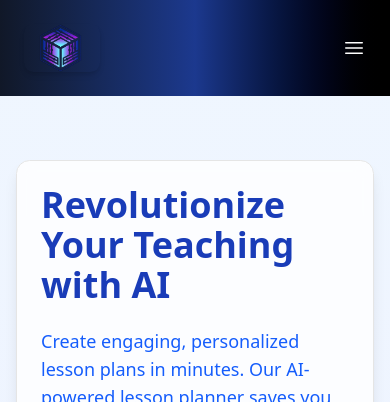
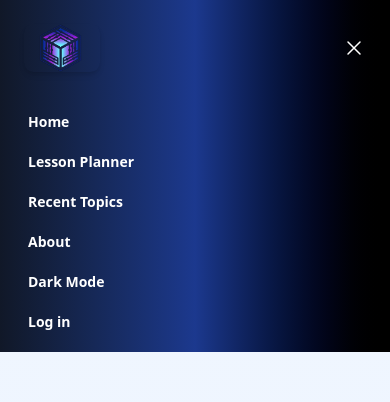
Before and after one commit to bhanupattemz/Lesson_Planner, a React (Vite) app: page / in a window 390 px wide. Both pictures are taken after a click on the button "Open main menu". Shown: the top 402 px of the page. Built offline with nearby package versions, Linux system fonts and the light colour scheme.

Commit message:
update header toggle function

```diff
--- a/src/components/Layout/Header.jsx
+++ b/src/components/Layout/Header.jsx
@@ -1,13 +1,15 @@
 import { useEffect, useState } from 'react';
 import { Moon, Sun } from 'lucide-react';
 import { useAuth } from '../../AuthContext';
-import { toast } from "react-toastify"
-import logo from "../../assets/logo.png"
-import { Link } from 'react-router-dom';
+import { toast } from "react-toastify";
+import logo from "../../assets/logo.png";
+import { Link, useNavigate } from 'react-router-dom';
 
 export default function Header() {
     const [theme, setTheme] = useState('light');
+    const [isMenuOpen, setIsMenuOpen] = useState(false);
     const { loggedIn, logout } = useAuth();
+    const navigate = useNavigate();
 
     useEffect(() => {
         const savedTheme = localStorage.getItem('theme') || 'light';
@@ -22,22 +24,27 @@ export default function Header() {
         document.documentElement.classList.toggle('dark', newTheme === 'dark');
     };
 
+    const toggleMenu = () => {
+        setIsMenuOpen(!isMenuOpen);
+    };
+
     return (
         <header className="bg-gradient-to-r from-gray-900 via-blue-900 to-black">
             <nav className="mx-auto flex max-w-7xl items-center justify-between p-6 lg:px-8" aria-label="Global">
                 <div className="flex lg:flex-1">
-                    <a href="/" className="-m-1.5 p-1.5">
+                    <Link to="/" className="-m-1.5 p-1.5">
                         <span className="sr-only">Lesson Planner</span>
                         <img
                             className="h-12 w-auto rounded-lg shadow-md"
                             src={logo}
                             alt="logo"
                         />
-                    </a>
+                    </Link>
                 </div>
                 <div className="flex lg:hidden">
                     <button
                         type="button"
+                        onClick={toggleMenu}
                         className="-m-2.5 inline-flex items-center justify-center rounded-md p-2.5 text-white hover:bg-blue-800"
                     >
                         <span className="sr-only">Open main menu</span>
@@ -49,11 +56,19 @@ export default function Header() {
                             stroke="currentColor"
                             aria-hidden="true"
                         >
-                            <path
-                                strokeLinecap="round"
-                                strokeLinejoin="round"
-                                d="M3.75 6.75h16.5M3.75 12h16.5m-16.5 5.25h16.5"
-                            />
+                            {isMenuOpen ? (
+                                <path
+                                    strokeLinecap="round"
+                                    strokeLinejoin="round"
+                                    d="M6 18L18 6M6 6l12 12"
+                                />
+                            ) : (
+                                <path
+                                    strokeLinecap="round"
+                                    strokeLinejoin="round"
+                                    d="M3.75 6.75h16.5M3.75 12h16.5m-16.5 5.25h16.5"
+                                />
+                            )}
                         </svg>
                     </button>
                 </div>
@@ -99,6 +114,48 @@ export default function Header() {
                     )}
                 </div>
             </nav>
+
+            {isMenuOpen && (
+                <div className="lg:hidden px-4 pt-2 pb-3 space-y-1 sm:px-3 bg-gradient-to-r from-gray-900 via-blue-900 to-black">
+                    <Link to="/home" className="block text-sm font-semibold text-white hover:bg-blue-800 rounded-md px-3 py-2">
+                        Home
+                    </Link>
+                    <Link to="/planner" className="block text-sm font-semibold text-white hover:bg-blue-800 rounded-md px-3 py-2">
+                        Lesson Planner
+                    </Link>
+                    <Link to="/topics" className="block text-sm font-semibold text-white hover:bg-blue-800 rounded-md px-3 py-2">
+                        Recent Topics
+                    </Link>
+                    <Link to="/about" className="block text-sm font-semibold text-white hover:bg-blue-800 rounded-md px-3 py-2">
+                        About
+                    </Link>
+                    <button
+                        onClick={toggleTheme}
+                        className="w-full text-left text-sm font-semibold text-white hover:bg-blue-800 rounded-md px-3 py-2"
+                    >
+                        {theme === 'light' ? 'Dark Mode' : 'Light Mode'}
+                    </button>
+                    {!loggedIn ? (
+                        <Link
+                            to="/authente?page=login"
+                            className="block text-sm font-semibold text-white hover:bg-blue-800 rounded-md px-3 py-2"
+                        >
+                            Log in
+                        </Link>
+                    ) : (
+                        <span
+                            onClick={() => {
+                                logout();
+                                toast.success("Log Out Successful");
+                                navigate('/home');
+                            }}
+                            className="block text-sm font-semibold text-white hover:bg-blue-800 rounded-md px-3 py-2 cursor-pointer"
+                        >
+                            Log Out
+                        </span>
+                    )}
+                </div>
+            )}
         </header>
     );
 }
```
